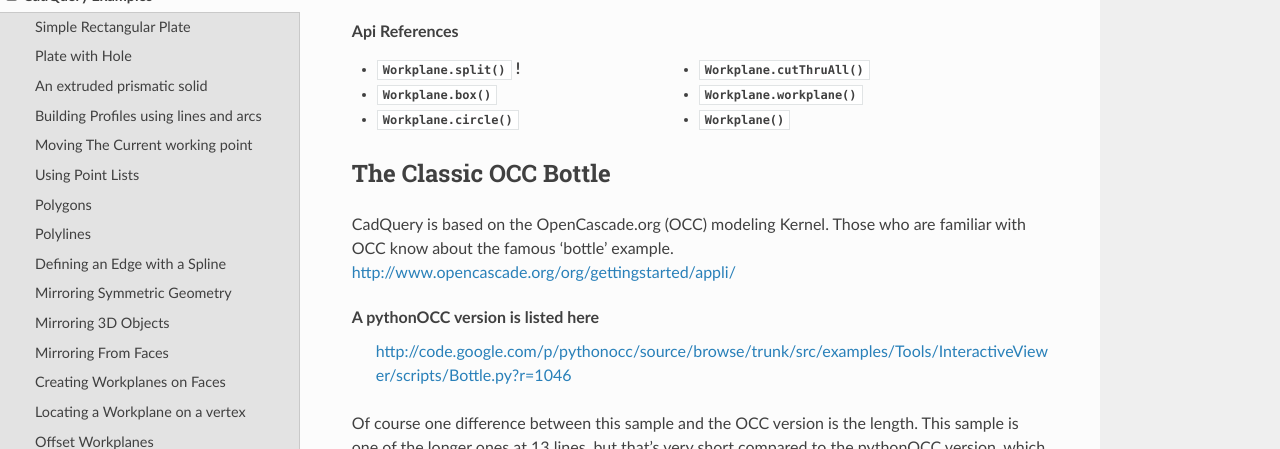
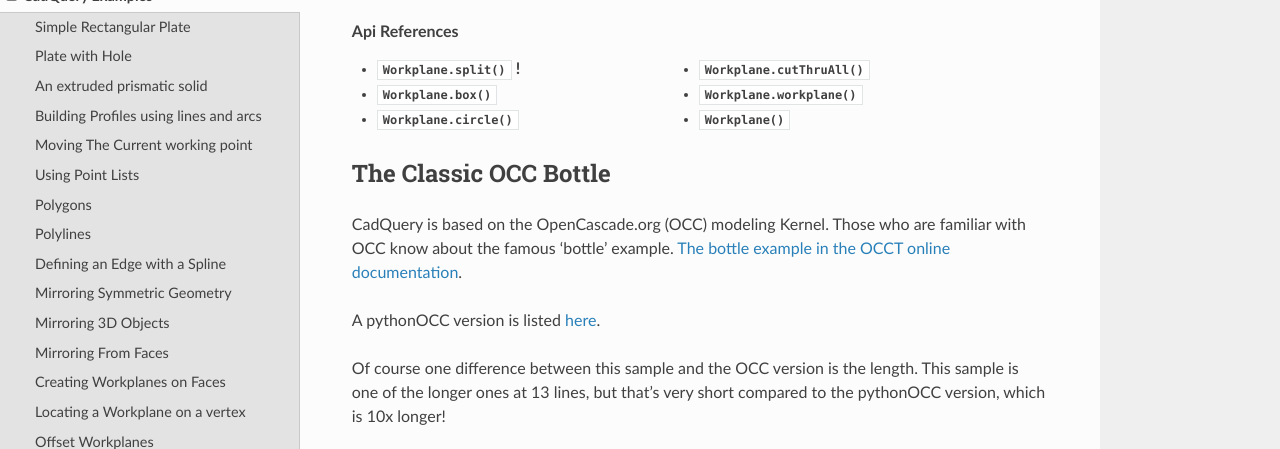
Before and after one commit to CadQuery/cadquery, a Sphinx documentation site: the page built from doc/examples.rst, in a window 1280 px wide and 900 px high, scrolled down 13356 px, cut to the strip 19-468 px from the top of the window. Built offline with Sphinx 7.4.7 and the Read the Docs theme 2.0.0, drawn with Linux system fonts in a browser that asks for light colours.

Commit message:
Doc fix
Fixed two broken links in the OCCT bottle example.

```diff
--- a/doc/examples.rst
+++ b/doc/examples.rst
@@ -824,10 +824,9 @@
 ----------------------
 
 CadQuery is based on the OpenCascade.org (OCC) modeling Kernel.  Those who are familiar with OCC know about the
-famous 'bottle' example. http://www.opencascade.org/org/gettingstarted/appli/
+famous 'bottle' example. `The bottle example in the OCCT online documentation <https://old.opencascade.com/doc/occt-7.5.0/overview/html/occt__tutorial.html>`_.
 
-A pythonOCC version is listed here
-    http://code.google.com/p/pythonocc/source/browse/trunk/src/examples/Tools/InteractiveViewer/scripts/Bottle.py?r=1046
+A pythonOCC version is listed `here <https://github.com/tpaviot/pythonocc-demos/blob/f3ea9b4f65a9dff482be04b153d4ce5ec2430e13/examples/core_classic_occ_bottle.py>`_.
 
 Of course one difference between this sample and the OCC version is the length. This sample is one of the longer
 ones at 13 lines, but that's very short compared to the pythonOCC version, which is 10x longer!
```
